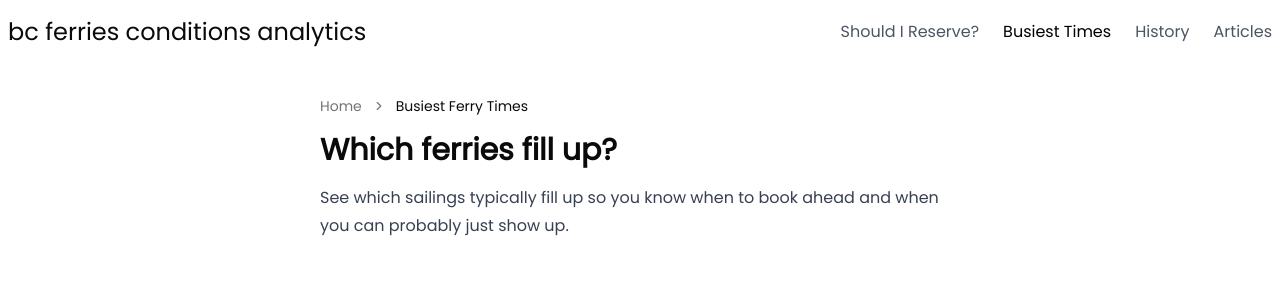
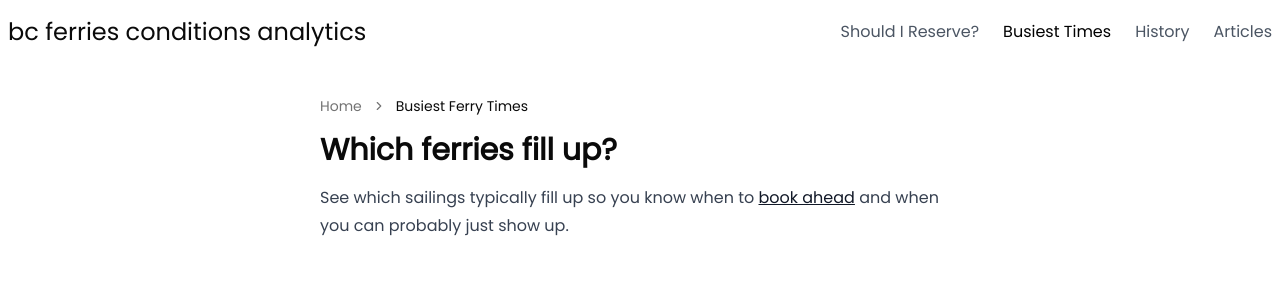
Before and after one commit to tweeres04/bcferries-conditions, a Next.js app: page /busiest-ferry-times in a window 1280 px wide. Shown: the top 290 px of the page. Built offline with nearby package versions, Linux system fonts and the light colour scheme; no server answers.

Commit message:
Add outbound links to bcferries.com reservations page

```diff
--- a/src/app/busiest-ferry-times/[route]/[day]/page.tsx
+++ b/src/app/busiest-ferry-times/[route]/[day]/page.tsx
@@ -155,7 +155,13 @@
 			<div className="prose max-w-none mb-8">
 				<p>
 					Here&rsquo;s how often each {dayCapitalized} sailing fills up. Red
-					means it&rsquo;s usually full, so you might want to book ahead.
+					means it&rsquo;s usually full, so you might want to{' '}
+					<a
+						href="https://www.bcferries.com/routes-fares/reservations"
+					>
+						book ahead
+					</a>
+					.
 				</p>
 			</div>
 
--- a/src/app/busiest-ferry-times/page.tsx
+++ b/src/app/busiest-ferry-times/page.tsx
@@ -88,7 +88,12 @@
 
 			<div className="prose max-w-none mb-16">
 				<p>
-					See which sailings typically fill up so you know when to book ahead
+					See which sailings typically fill up so you know when to{' '}
+					<a
+						href="https://www.bcferries.com/routes-fares/reservations"
+					>
+						book ahead
+					</a>{' '}
 					and when you can probably just show up.
 				</p>
 			</div>
--- a/src/content/articles/should-you-reserve.mdx
+++ b/src/content/articles/should-you-reserve.mdx
@@ -52,7 +52,7 @@
 - **Cancellations:** Full refund if you cancel at least 2 hours before sailing. After that, no refund.
 - **Arrival:** Show up at least 30 minutes before departure or your spot may be released to standby.
 - **Oversized vehicles:** RVs and trucks with trailers have separate booking from standard vehicles.
-- **Booking window:** Reserve online at bcferries.com, usually months in advance.
+- **Booking window:** [Reserve online at bcferries.com](https://www.bcferries.com/routes-fares/reservations), usually months in advance.
 
 ## Going standby
 
```
